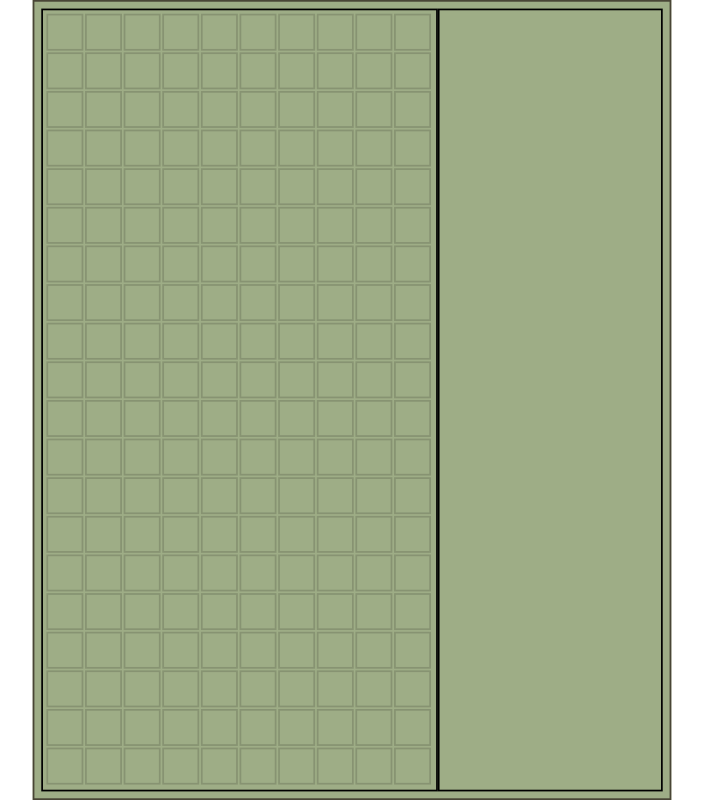
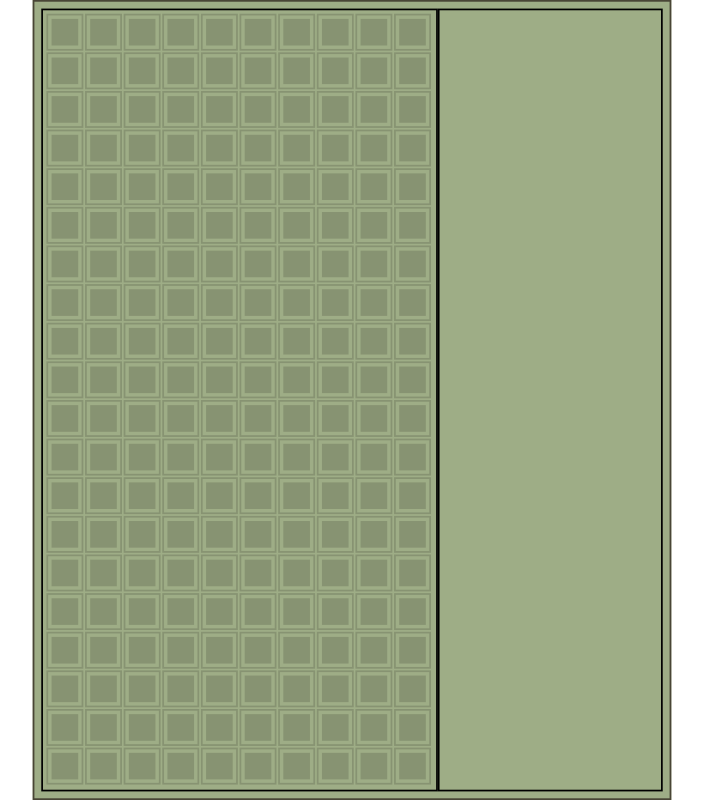
Before and after one commit to rpf5573/javascript-tetris, a website built with webpack: page src/index.html in a window 1280 px wide. Shown: the whole page, without its empty margins (288-991 px from the left). Built offline with nearby package versions, Linux system fonts and the light colour scheme.

```diff
--- a/src/const.ts
+++ b/src/const.ts
@@ -1,4 +1,4 @@
-import {BlockShape, YXRotateOrigin, FillLine, BlankLine, Matrix, KeyType} from './types';
+import {BlockShape, YXRotateOrigin, FillLine, Line, MatrixState, KeyType} from './types';
 
 const width: number = 744;
 const height: number = 932;
@@ -62,11 +62,11 @@
 const speeds: number[] = [800, 650, 500, 370, 250, 160];
 const delays: number[] = [50, 60, 70, 80, 90, 100];
 const fillLine: FillLine = [1, 1, 1, 1, 1, 1, 1, 1, 1, 1];
-const blankLine: BlankLine = [0, 0, 0, 0, 0, 0, 0, 0, 0, 0];
-const blankMatrix: Matrix = (() => {
-  const matrix: Matrix = [];
-  for (let i = 0; i < 20; i++) { matrix.push([...blankLine]); }
-  return matrix;
+const blankLine: Line = [0, 0, 0, 0, 0, 0, 0, 0, 0, 0];
+const blankMatrix: MatrixState = (() => {
+  const matrixState: MatrixState = [];
+  for (let i = 0; i < 20; i++) { matrixState.push([...blankLine]); }
+  return matrixState;
 })();
 const clearPoints: number[] = [100, 300, 700, 1500];
 const StorageKey: string = 'REACT_TETRIS';
--- a/src/main.ts
+++ b/src/main.ts
@@ -35,4 +35,3 @@
 
 const keyboard = new Keyboard();
 const matrix = new Matrix();
-matrix.render();
--- a/src/matrix.ts
+++ b/src/matrix.ts
@@ -1,25 +1,31 @@
 import { blankMatrix } from './const';
+import { MatrixState, Line } from './types';
 
 class Matrix {
-  matrix: HTMLDivElement
+  matrixNode: HTMLDivElement
   constructor() {
-    this.matrix = document.querySelector(".game-screen > .matrix");
+    this.matrixNode = document.querySelector(".game-screen > .matrix");
+    this.render(blankMatrix);
   }
   removeChildren = (parentNode: HTMLDivElement) => {
     let child: ChildNode = null;
     while(child = parentNode.lastChild) { parentNode.removeChild(child); }
   }
-  render = () => {
-    this.removeChildren(this.matrix);
-    blankMatrix.forEach(blankLine => {
-      const line = document.createElement("div");
-      line.className = "line";
-      blankLine.forEach(el => {
+  autoDown = (matrixState: MatrixState) => {
+
+  }
+  render = (matrixState: MatrixState) => {
+    this.removeChildren(this.matrixNode); // 비우고 시작하자
+    matrixState.forEach((line: Line) => {
+      const lineNode = document.createElement("div");
+      lineNode.className = 'line';
+      line.forEach(blockState => {
         const blockNode = document.createElement("div");
-        blockNode.className = "b";
-        line.appendChild(blockNode);
+        blockNode.className = 'b';
+        if (blockState === 1) { blockNode.classList.add("active") }
+        lineNode.appendChild(blockNode);
       });
-      this.matrix.appendChild(line);
+      this.matrixNode.appendChild(lineNode);
     });
   }
 }
--- a/src/style.scss
+++ b/src/style.scss
@@ -11,7 +11,7 @@
 $matrixBorderWidth: $screenBorderWidth;
 $statusPadding: $matrixPadding;
 $statusBorderWidth: $matrixBorderWidth;
-$blockPadding: 2px;
+$blockPadding: 4px;
 $blockBorderWidth: 2px;
 $blockMarginRight: 2px;
 $blockMarginBottom: 2px;
@@ -19,6 +19,8 @@
 $blockContentHeight: $blockContentWidth;
 $blockWidth: $blockContentWidth + $blockMarginRight;
 $blockHeight: $blockContentHeight + $blockMarginBottom;
+$blockInnerWidth: $blockContentWidth - ($blockPadding*2 + $blockBorderWidth*2);
+$blockInnerHeight: $blockInnerWidth;
 
 $matrixContentWidth: $blockWidth*10;
 $matrixContentHeight: $blockHeight*20;
@@ -69,6 +71,20 @@
         margin-right: $blockMarginRight;
         margin-bottom: $blockMarginBottom;
         float: left;
+        &:after {
+          content: "";
+          display: block;
+          width: $blockInnerWidth;
+          height: $blockInnerHeight;
+          background: #879372;
+          overflow: hidden;
+        }
+        &.active {
+          border: $blockBorderWidth solid black;
+          &:after {
+            background: black;
+          }
+        }
       }
     }
   }
```
Also changed, not shown: src/gameStates.ts (deleted, +0 -13 lines), src/types.d.ts (+10 -4 lines), src/style.css (deleted).
